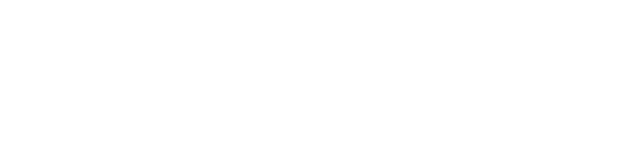
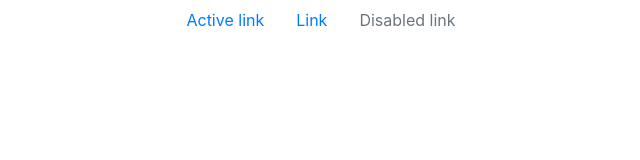
Before and after one commit to FEW637/webui-project, a plain HTML site: page index.html in a window 1280 px wide. Shown: the whole page, without its empty margins (319-959 px from the left). Drawn offline with nearby package versions, Linux system fonts and the light colour scheme.

Commit message:
create navbar

```diff
--- a/index.html
+++ b/index.html
@@ -10,7 +10,11 @@
     <link rel="stylesheet" href="https://stackpath.bootstrapcdn.com/bootstrap/4.3.1/css/bootstrap.min.css" integrity="sha384-ggOyR0iXCbMQv3Xipma34MD+dH/1fQ784/j6cY/iJTQUOhcWr7x9JvoRxT2MZw1T" crossorigin="anonymous">
   </head>
   <body>
-
+      <nav class="nav justify-content-center">
+        <a class="nav-link active" href="#">Active link</a>
+        <a class="nav-link" href="#">Link</a>
+        <a class="nav-link disabled" href="#">Disabled link</a>
+      </nav>
     <!-- Optional JavaScript -->
     <!-- jQuery first, then Popper.js, then Bootstrap JS -->
     <script src="https://code.jquery.com/jquery-3.3.1.slim.min.js" integrity="sha384-q8i/X+965DzO0rT7abK41JStQIAqVgRVzpbzo5smXKp4YfRvH+8abtTE1Pi6jizo" crossorigin="anonymous"></script>
```
